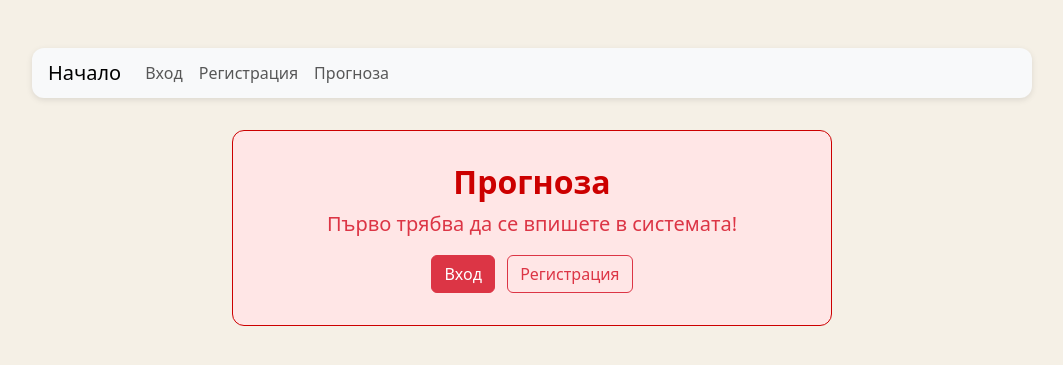
After one commit to codingburgas/2425-11-b-pp-student-practices-assignment-SPGeorgieva21, a Flask app: page /ai/predict in a window 1280 px wide. The commit adds this page. Shown: the top 365 px of the page, without its empty margins (108-1171 px from the left). Run offline with Flask 3, Linux system fonts and the light colour scheme; some libraries are stand-ins or nearby versions.

Commit message:
Add things

```diff
--- a/HousePricePredictor/app/ai/routes.py
+++ b/HousePricePredictor/app/ai/routes.py
@@ -1,14 +1,18 @@
 import io
 import base64
 import matplotlib.pyplot as plt
-from flask import Blueprint, render_template
+from flask import Blueprint, render_template, redirect, url_for, request
+from flask_login import current_user
 from app.ai.forms import PredictForm
 from app.ai.model import SimpleLinearRegression
 
-ai_bp = Blueprint('ai', __name__, template_folder='templates')
+ai_bp = Blueprint('ai', __name__, url_prefix='/ai', template_folder='templates')
 
 @ai_bp.route('/predict', methods=['GET', 'POST'])
 def predict():
+    if not current_user.is_authenticated:
+        return render_template('ai/login_required.html')
+
     form = PredictForm()
     prediction = None
     graph_url = None
@@ -27,7 +31,6 @@ def predict():
 
         prediction = model.predict(x_data)[0]
 
-        # 🎨 Генерирай графиката
         plt.figure(figsize=(6, 4))
         plt.scatter(X, y, color='blue', label='Данни')
         plt.plot(X, model.predict(X), color='red', label='Регресия')
@@ -36,7 +39,6 @@ def predict():
         plt.legend()
         plt.tight_layout()
 
-        # 📸 Конвертирай в base64 за HTML
         buf = io.BytesIO()
         plt.savefig(buf, format='png')
         buf.seek(0)
@@ -44,4 +46,4 @@ def predict():
         buf.close()
         plt.close()
 
-    return render_template('predict.html', form=form, prediction=prediction, graph_url=graph_url)
+    return render_template('ai/predict.html', form=form, prediction=prediction, graph_url=graph_url)
--- a/HousePricePredictor/app/auth/forms.py
+++ b/HousePricePredictor/app/auth/forms.py
@@ -7,12 +7,12 @@ class RegisterForm(FlaskForm):
     password = PasswordField('Password', validators=[DataRequired()])
     confirm_password = PasswordField('Confirm Password',
                                      validators=[DataRequired(), EqualTo('password', message='Passwords must match.')])
-    role = SelectField('Role', choices=[('student', 'Student'), ('teacher', 'Teacher')], validators=[DataRequired()])
+    role = SelectField('Role', choices=[('user', 'User'), ('admin', 'Admin')], validators=[DataRequired()])
     submit = SubmitField('Register')
 
 class LoginForm(FlaskForm):
     username = StringField('Username', validators=[DataRequired()])
     password = PasswordField('Password', validators=[DataRequired()])
-    role = SelectField('Role', choices=[('student', 'Student'), ('teacher', 'Teacher')], validators=[DataRequired()])
+    role = SelectField('Role', choices=[('user', 'User'), ('admin', 'Admin')], validators=[DataRequired()])
     submit = SubmitField('Login')
     submit = SubmitField('Login')
--- /dev/null
+++ b/HousePricePredictor/app/templates/ai/login_required.html
@@ -0,0 +1,31 @@
+{% extends 'base.html' %}
+
+{% block style %}
+<style>
+  body {
+    background-color: #f5f0e6;
+  }
+  .warning-container {
+    background-color: #ffe6e6;
+    border: 1px solid #cc0000;
+    border-radius: 12px;
+    padding: 2rem;
+    text-align: center;
+    max-width: 600px;
+    margin: 2rem auto;
+  }
+  h2 {
+    color: #cc0000;
+    font-weight: bold;
+  }
+</style>
+{% endblock %}
+
+{% block content %}
+  <div class="warning-container">
+    <h2>Прогноза</h2>
+    <p class="text-danger fs-5">Първо трябва да се впишете в системата!</p>
+    <a href="{{ url_for('auth.login') }}" class="btn btn-danger me-2">Вход</a>
+    <a href="{{ url_for('auth.register') }}" class="btn btn-outline-danger">Регистрация</a>
+  </div>
+{% endblock %}
--- a/HousePricePredictor/app/templates/base.html
+++ b/HousePricePredictor/app/templates/base.html
@@ -6,14 +6,16 @@
     <link href="https://cdn.jsdelivr.net/npm/bootstrap@5.3.0/dist/css/bootstrap.min.css" rel="stylesheet">
 
     <style>
-      /* Стил за навигационния бял блок да е по-компактен и с заоблени ъгли */
       .navbar-container {
-        max-width: 100px;   /* ширина, която искаш */
-        margin: 0 auto;     /* центриране по хоризонтала */
+        max-width: 1000px;
+        margin: 0 auto;
         background-color: white;
-        border-radius: 12px; /* заоблени ъгли */
-        padding: 0.3rem 1rem; /* малко вътрешен отстъп */
-        box-shadow: 0 2px 6px rgba(0,0,0,0.1); /* лека сянка за ефект */
+        border-radius: 12px;
+        padding: 0.3rem 1rem;
+        box-shadow: 0 2px 6px rgba(0,0,0,0.1);
+      }
+      a {
+          text-align: center;
       }
     </style>
 
@@ -25,9 +27,9 @@
         <a class="navbar-brand" href="/">Начало</a>
         <div class="collapse navbar-collapse">
             <ul class="navbar-nav">
-                <li class="nav-item"><a class="nav-link" href="/auth/login">Вход</a></li>
-                <li class="nav-item"><a class="nav-link" href="/auth/register">Регистрация</a></li>
-                <li class="nav-item"><a class="nav-link" href="/ai/predict">Прогноза</a></li>
+                <li class="nav-item"><a class="nav-link" href="{{ url_for('auth.login') }}">Вход</a></li>
+                <li class="nav-item"><a class="nav-link" href="{{ url_for('auth.register') }}">Регистрация</a></li>
+                <li class="nav-item"><a class="nav-link" href="{{ url_for('ai.predict') }}">Прогноза</a></li>
             </ul>
         </div>
     </nav>
```
Also changed, not shown: HousePricePredictor/app/__init__.py (+7 -2 lines), HousePricePredictor/app/templates/auth/login.html (+29 -21 lines).
